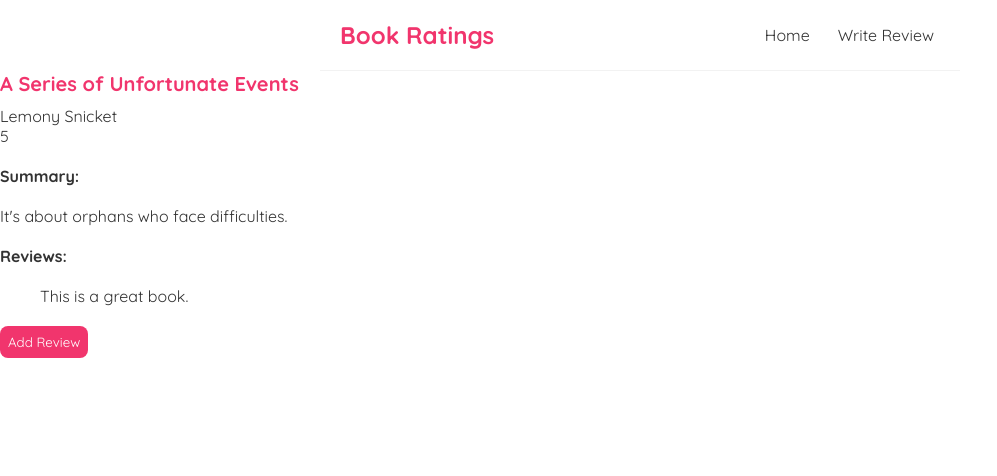
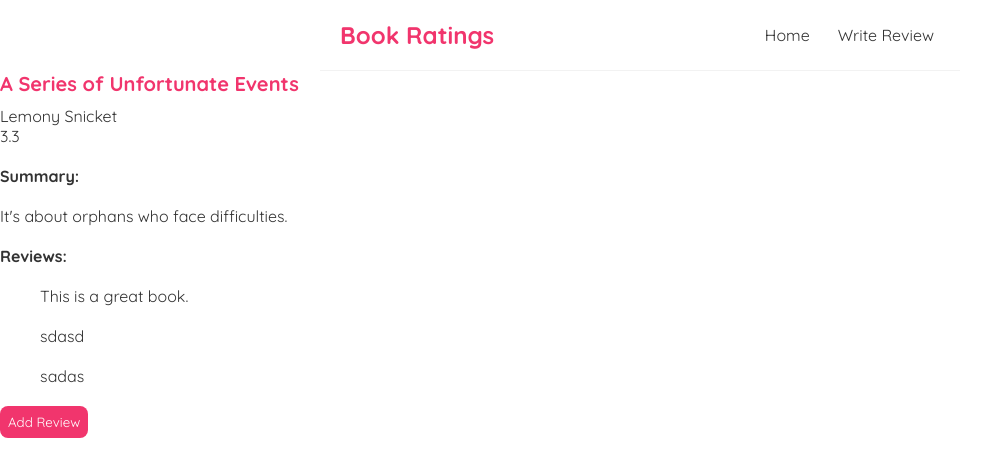
Before and after one commit to RohanNankani/React-Book-Blog, a React (Create React App) app: page /book-detail/1 in a window 1280 px wide. Shown: the top 476 px of the page, without its empty margins (0-997 px from the left). Built offline with nearby package versions, Linux system fonts and the light colour scheme; data requests are answered from the project's data file.

Commit message:
Fixed a bug with ratings

```diff
--- a/data/db.json
+++ b/data/db.json
@@ -3,12 +3,14 @@
     {
       "title": "A Series of Unfortunate Events",
       "author": "Lemony Snicket",
-      "rating": 5,
+      "rating": "3.3",
       "summary": "It's about orphans who face difficulties.",
       "review": [
-        "This is a great book."
+        "This is a great book.",
+        "sdasd",
+        "sadas"
       ],
-      "totalNumReviews": 1,
+      "totalNumReviews": 3,
       "id": 1
     }
   ]
--- a/src/BookDetail.js
+++ b/src/BookDetail.js
@@ -29,7 +29,7 @@
         const totalNumReviews = book.totalNumReviews + 1
 
         const a = parseFloat(newRating)
-        const b = parseFloat(book.rating)
+        const b = parseFloat(book.rating) * book.totalNumReviews // prevTotal
         const c = totalNumReviews
 
         const averageRating = ((a + b) / (c)).toFixed(1);
```
